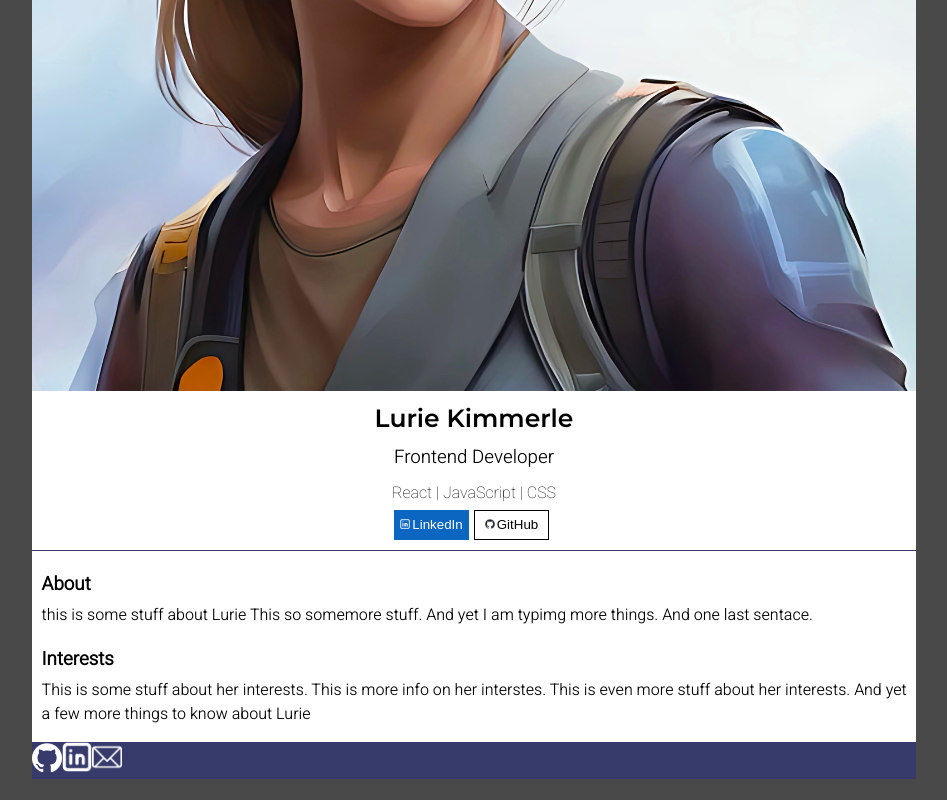
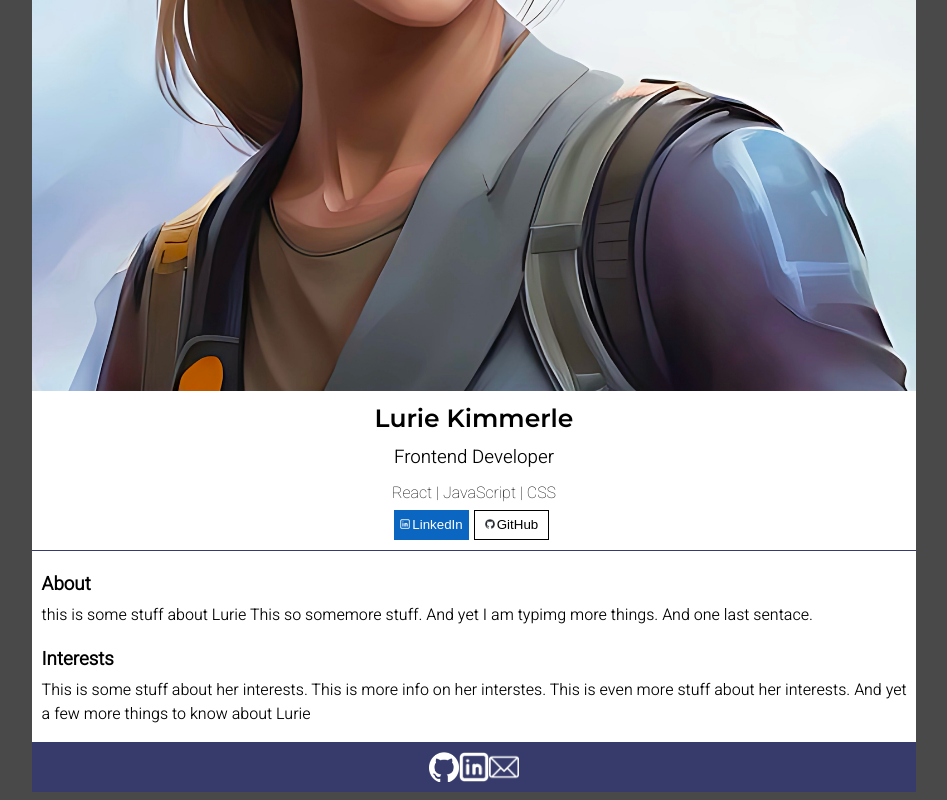
Before and after one commit to LurieK/Scrimba-React-Solo1, a React (Create React App) app: page / in a window 1280 px wide. Shown: the part 502-1302 px from the top of the page, without its empty margins (166-1113 px from the left). Built offline with nearby package versions, Linux system fonts and the light colour scheme.

Commit message:
center images and added padding

```diff
--- a/src/styles.css
+++ b/src/styles.css
@@ -90,8 +90,13 @@ body {
 .footer{
   background-color:#373b6b;
   color: white;
+  display: flex;
+  justify-content: center;
+  padding: 10px 0;
+
 }
 
 .footer img {
   width: 30px;
+
 }
```
